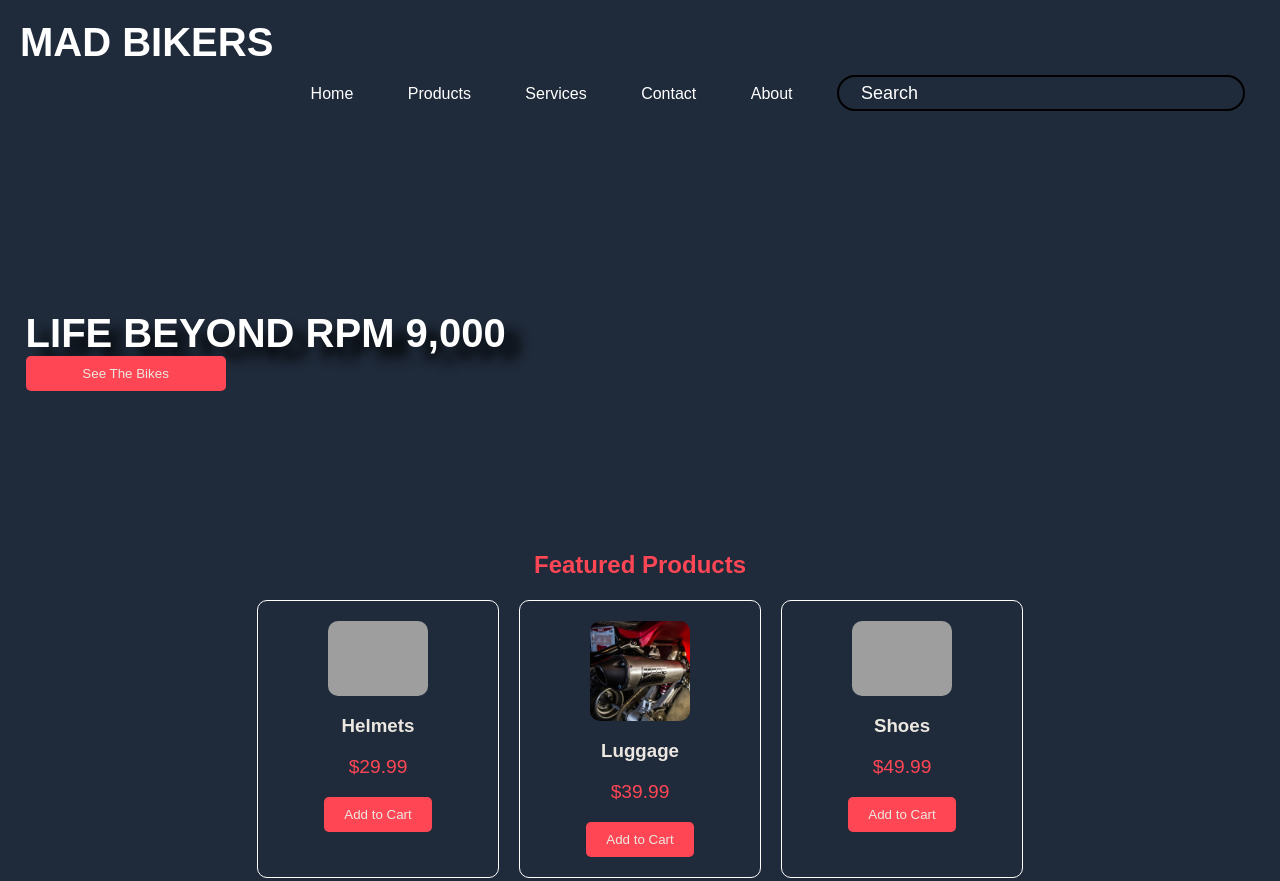
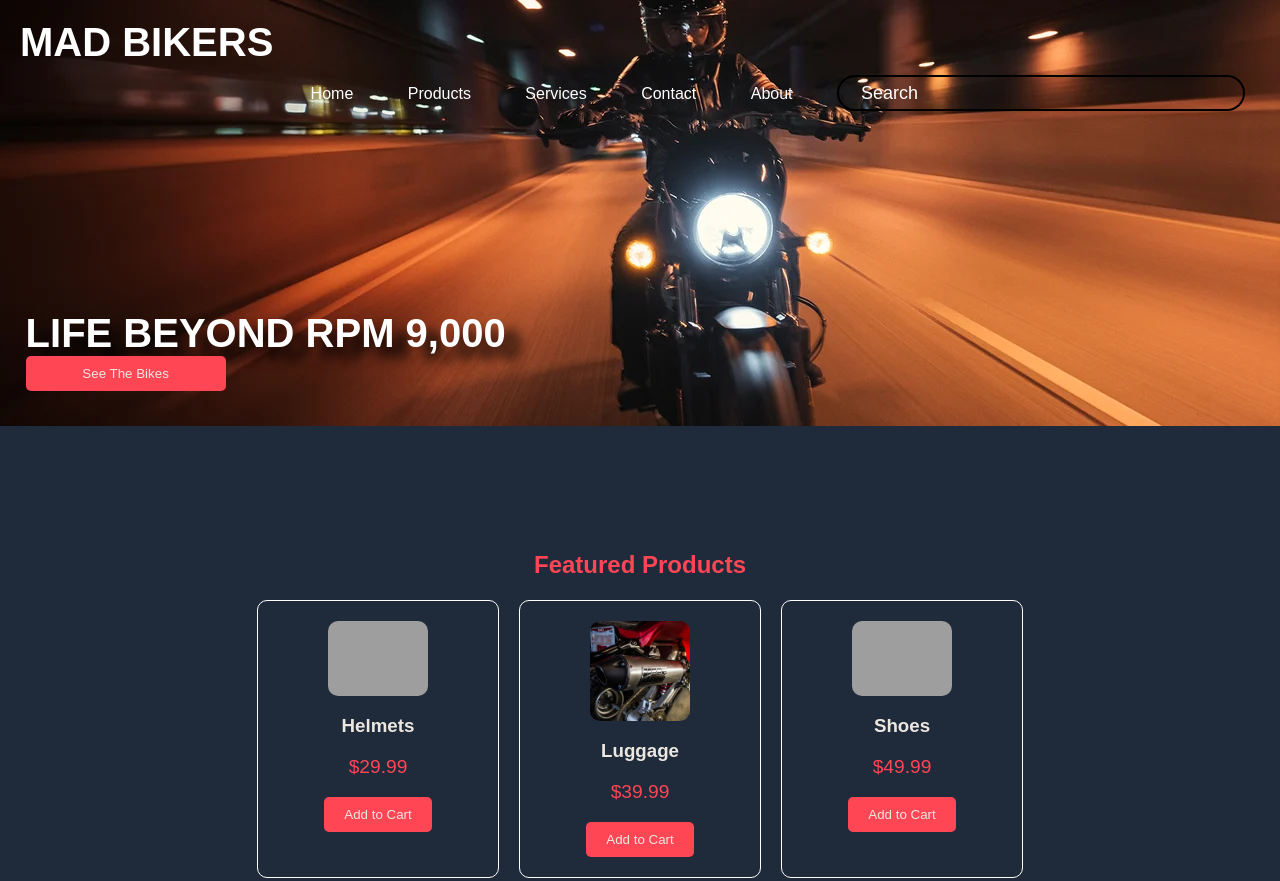
Before and after one commit to KULDIP-DAS/GITHUB-Kuldip_SCIFOR, a plain HTML site: page MINIPROJECT-1/Miniproject1.html in a window 1280 px wide. Shown: the top 881 px of the page. Drawn offline with Linux system fonts and the light colour scheme; grey boxes are pictures that could not be loaded.

Commit message:
Update Miniproject1.css

```diff
--- a/MINIPROJECT-1/Miniproject1.css
+++ b/MINIPROJECT-1/Miniproject1.css
@@ -6,7 +6,7 @@ body {
     color: #ece8e1;
     margin: 0;
     padding: 0;
-    background-image: url("./Assets/harley.png");
+    background-image: url("./Asset/harley.png");
     background-size:contain;
     background-repeat: no-repeat;
 
```
